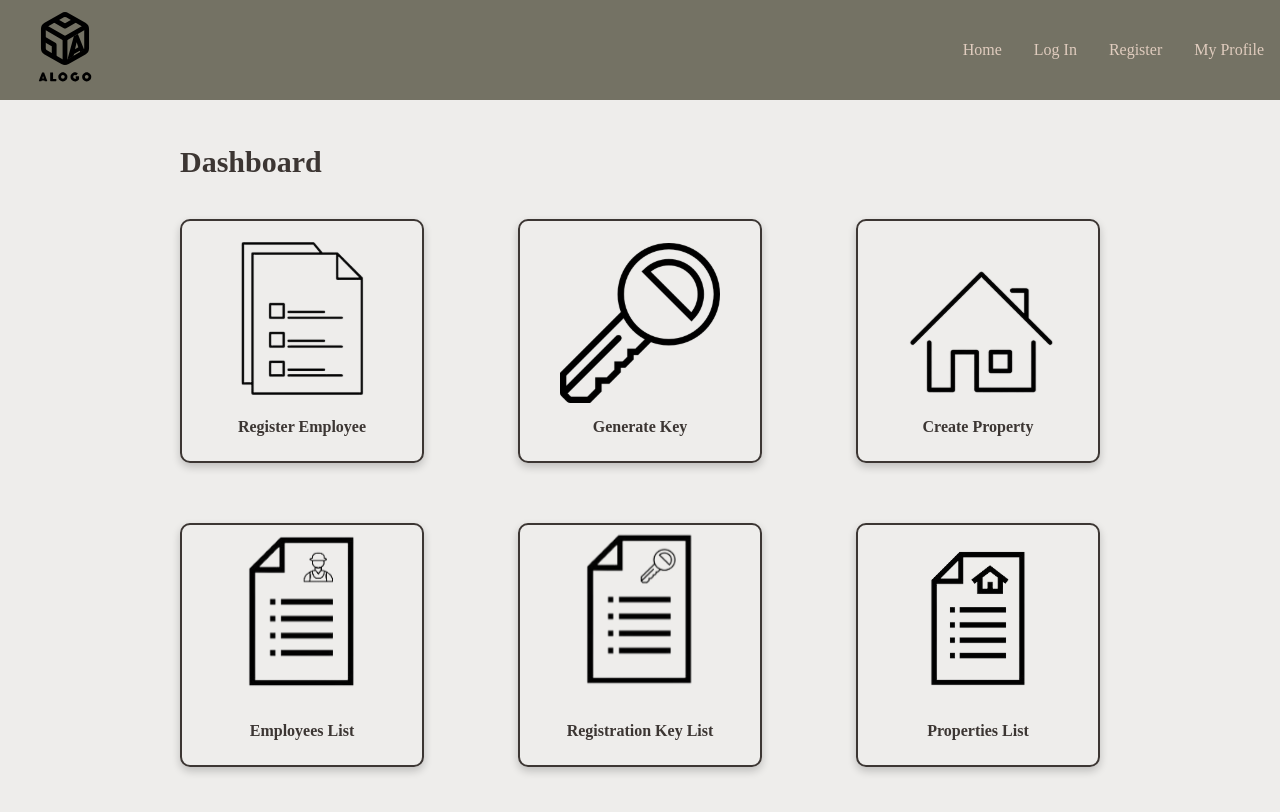
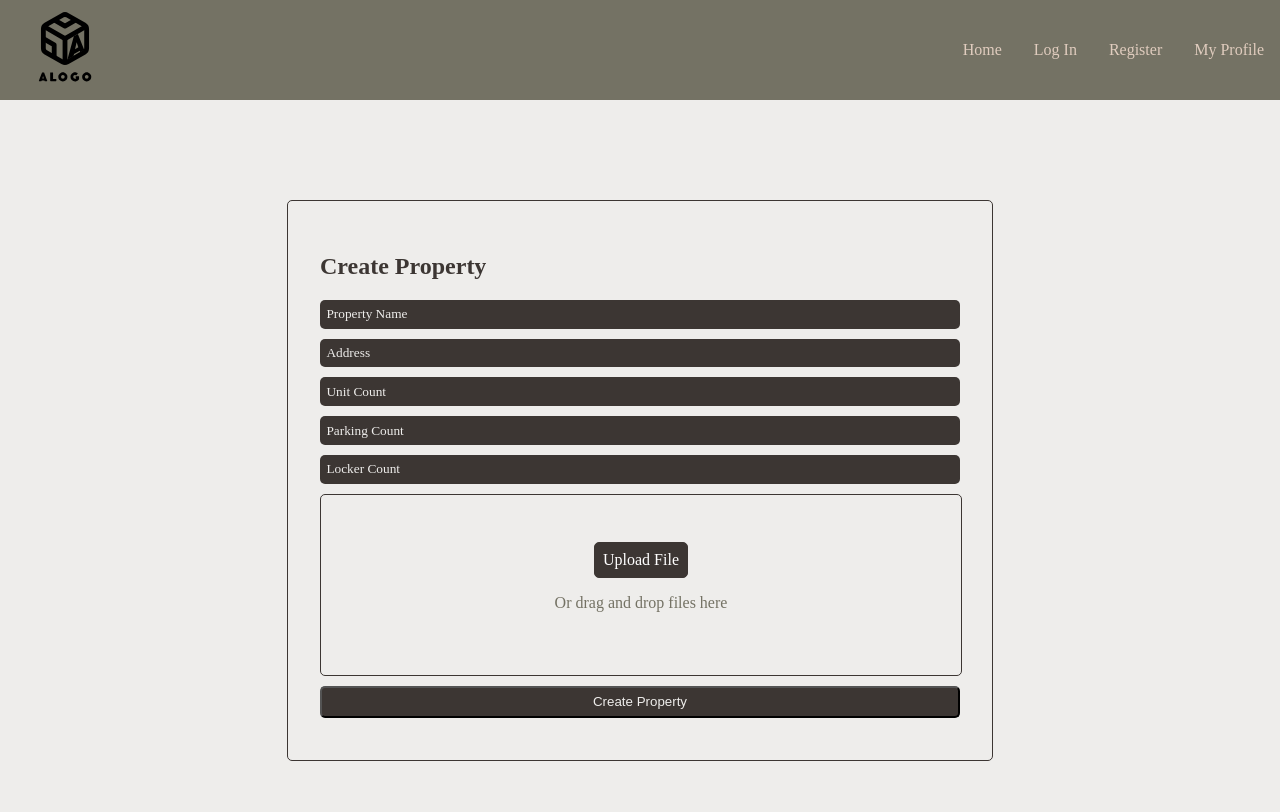
Before and after one commit to Ahmad-Elmahallawy/iCondo, a React (Create React App) app in the folder frontend/: page /CreateProperty in a window 1280 px wide. Shown: the top 812 px of the page. Built offline with nearby package versions, Linux system fonts and the light colour scheme; no server answers.

Commit message:
created page layout for create property page

```diff
--- a/frontend/src/App.tsx
+++ b/frontend/src/App.tsx
@@ -10,6 +10,7 @@ import NavBar from "./Components/NavBar";
 import PropertiesListPage from "./Pages/PropertyListLandingPage";
 import DashboardPage from "./Pages/CompanyDashboardLandingPage";
 import CondoProfileLandingPage from "./Pages/CondoProfileLandingPage";
+import CreatePropertyLandingPage from "./Pages/CreatePropertyLandingPage";
 
 function App() {
   return (
@@ -36,7 +37,7 @@ function App() {
         />
         <Route
           path="CreateProperty"
-          element={<DashboardPage />} /*CHANGE PATH ONCE PAGE IS CREATED*/
+          element={<CreatePropertyLandingPage />}
         />
         <Route
           path="EmployeeList"
--- /dev/null
+++ b/frontend/src/Components/Property/CreateProperty.tsx
@@ -0,0 +1,93 @@
+import React, { useState } from 'react';
+import { useFormik } from 'formik';
+import "../../Style/CreatePropertyStyle/CreatePropertyStyle.css";
+
+const CreateProperty: React.FC = () => {
+    const [selectedFile, setSelectedFile] = useState<File | null>(null);
+    const formik = useFormik({
+      initialValues: {
+        propertyName: '',
+        address: '',
+        unitCount: '',
+        parkingCount: '',
+        lockerCount: '',
+      },
+      onSubmit: (values) => {
+        console.log(values);
+        console.log(selectedFile);
+      },
+    });
+
+    const handleFileChange = (e: React.ChangeEvent<HTMLInputElement>) => {
+        if (e.target.files && e.target.files.length > 0) {
+            setSelectedFile(e.target.files[0]);
+        }
+    };
+
+    return (
+      <div className="create-property-container">
+        <h2>Create Property</h2>
+        <form onSubmit={formik.handleSubmit}>
+          <div className="create-property-input">
+            <input
+              type="text"
+              name="propertyName"
+              value={formik.values.propertyName}
+              onChange={formik.handleChange}
+              placeholder="Property Name"
+            />
+          </div>
+          <div className="create-property-input">
+            <input
+              type="text"
+              name="address"
+              value={formik.values.address}
+              onChange={formik.handleChange}
+              placeholder="Address"
+            />
+          </div>
+          <div className="create-property-input">
+            <input
+              type="text"
+              name="unitCount"
+              value={formik.values.unitCount}
+              onChange={formik.handleChange}
+              placeholder="Unit Count"
+            />
+          </div>
+          <div className="create-property-input">
+            <input
+              type="text"
+              name="parkingCount"
+              value={formik.values.parkingCount}
+              onChange={formik.handleChange}
+              placeholder="Parking Count"
+            />
+          </div>
+          <div className="create-property-input">
+            <input
+              type="text"
+              name="lockerCount"
+              value={formik.values.lockerCount}
+              onChange={formik.handleChange}
+              placeholder="Locker Count"
+            />
+          </div>
+          <div className="create-property-file">
+            <label className="custom-file-upload">
+              <input type="file" onChange={handleFileChange} />
+              Upload File
+            </label>
+            <div className="create-property-drag-drop">
+              <p>Or drag and drop files here</p>
+            </div>
+          </div>
+          <div className="create-property-upload">
+            <button type="submit">Create Property</button>
+          </div>
+        </form>
+      </div>
+    );
+};
+
+export default CreateProperty;
--- /dev/null
+++ b/frontend/src/Pages/CreatePropertyLandingPage.tsx
@@ -0,0 +1,15 @@
+import React, { useState } from "react";
+import CondoInfoForm from "../Components/CondoProfile/CondoInfoForm";
+import "../Style/CreatePropertyStyle/CreatePropertyLandingPageStyle.css";
+import CreateProperty from "../Components/Property/CreateProperty";
+
+const CreatePropertyLandingPage: React.FC = () => {
+
+  return (
+    <div className="main-container">
+      <CreateProperty />
+    </div>
+  );
+};
+
+export default CreatePropertyLandingPage;
--- /dev/null
+++ b/frontend/src/Style/CreatePropertyStyle/CreatePropertyLandingPageStyle.css
@@ -0,0 +1,5 @@
+.main-container {
+    display: flex;
+    justify-content: center;
+    align-items: center;
+}
--- /dev/null
+++ b/frontend/src/Style/CreatePropertyStyle/CreatePropertyStyle.css
@@ -0,0 +1,79 @@
+.create-property-container {
+    display: inline-block;
+    padding: 2rem;
+    border: 1px solid var(--color4);
+    border-radius: 5px;
+    width: 50%;
+}
+
+.create-property-container form {
+    display: flex;
+    flex-direction: column;
+}
+
+.create-property-container form .create-property-input,
+.create-property-container form .create-property-upload {
+    display: flex;
+    flex-direction: column;
+}
+
+.create-property-container form input,
+.create-property-container form button {
+    background-color: var(--color4);
+    color: var(--color1);
+    padding: 0.4rem;
+    border-radius: 5px;
+    margin-bottom: 10px;
+}
+
+.create-property-container form input::placeholder {
+    color: var(--color1);
+}
+
+.create-property-container form button:hover {
+    cursor: pointer;
+}
+
+.create-property-container form button {
+    align-self: stretch;
+}
+
+
+.create-property-file {
+    position: relative;
+    width: 100%;
+    height: 180px;
+    border: 1px solid var(--color4);
+    border-radius: 5px;
+    margin-bottom: 10px;
+    display: flex;
+    flex-direction: column;
+    justify-content: center;
+    align-items: center;
+}
+
+.create-property-file input[type="file"] {
+    display: none;
+}
+
+.create-property-drag-drop {
+    color: var(--color4);
+}
+
+.custom-file-upload {
+    border: 1px solid var(--color4);
+    background-color: var(--color4);
+    color:white;
+    border-radius: 5px;
+    padding: 0.5rem;
+}
+
+.create-property-file label {
+    cursor: pointer;
+}
+
+.create-property-upload button:hover {
+    background-color: var(--color1);
+    color: var(--color4);
+    cursor: pointer;
+}
```
